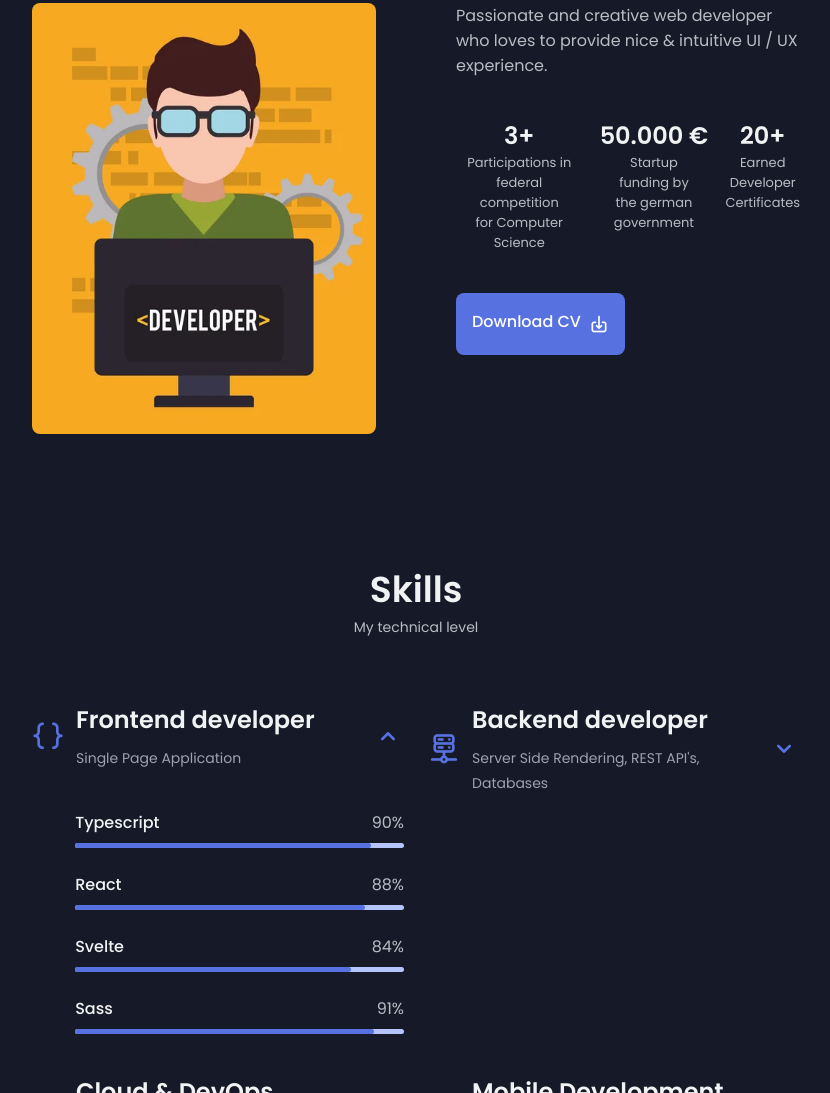
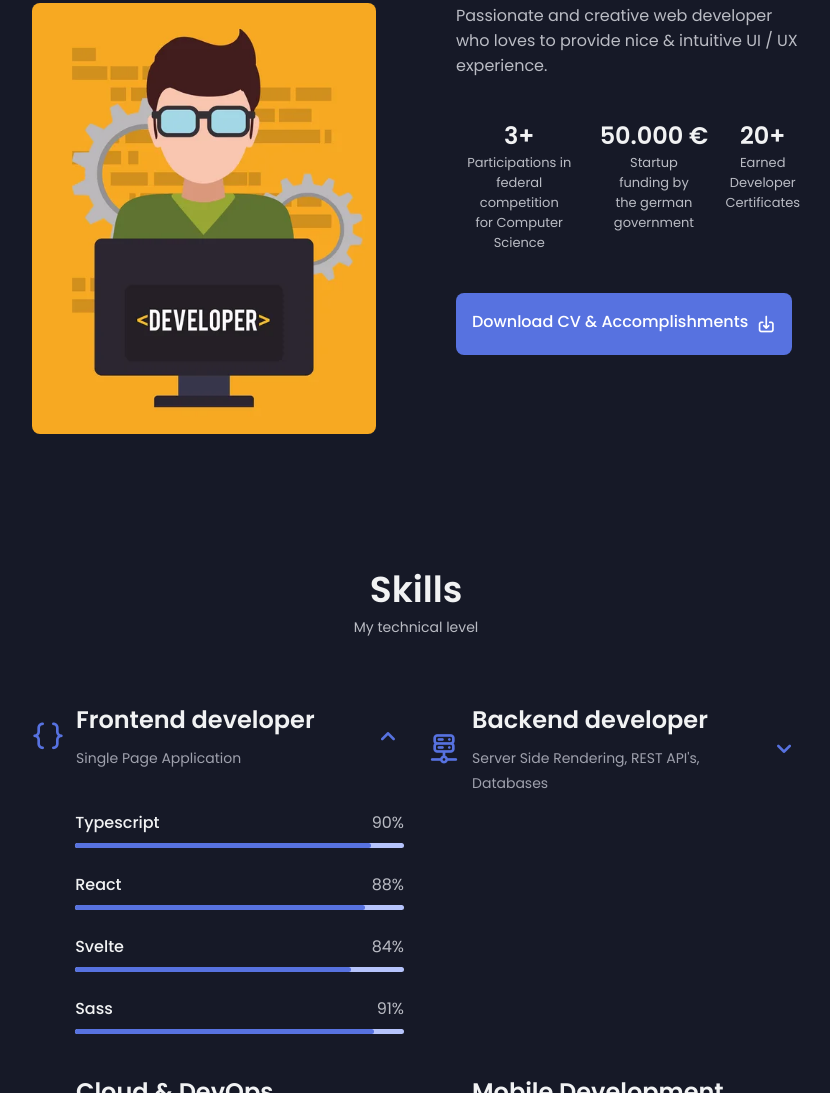
Before and after one commit to MartinMohammed/personal-portfolio, a website: page index.html in a window 1280 px wide. Shown: the part 836-1929 px from the top of the page, without its empty margins (224-1054 px from the left). Drawn offline with nearby package versions, Linux system fonts and the light colour scheme; files whose address does not match are found by name.

Commit message:
update cv file to download, add certificates

```diff
--- a/index.html
+++ b/index.html
@@ -206,10 +206,10 @@
               <!-- // not navigating to file instead downloading -->
               <a
                 download=""
-                href="assets/pdf/CV.pdf"
+                href="assets/pdf/cv-and-certificates.pdf"
                 class="button button--flex"
               >
-                Download CV <i class="uil uil-download-alt button__icon"></i>
+                Download CV & Accomplishments <i class="uil uil-download-alt button__icon"></i>
               </a>
             </div>
           </div>
```
Also changed, not shown: 2 other files.
